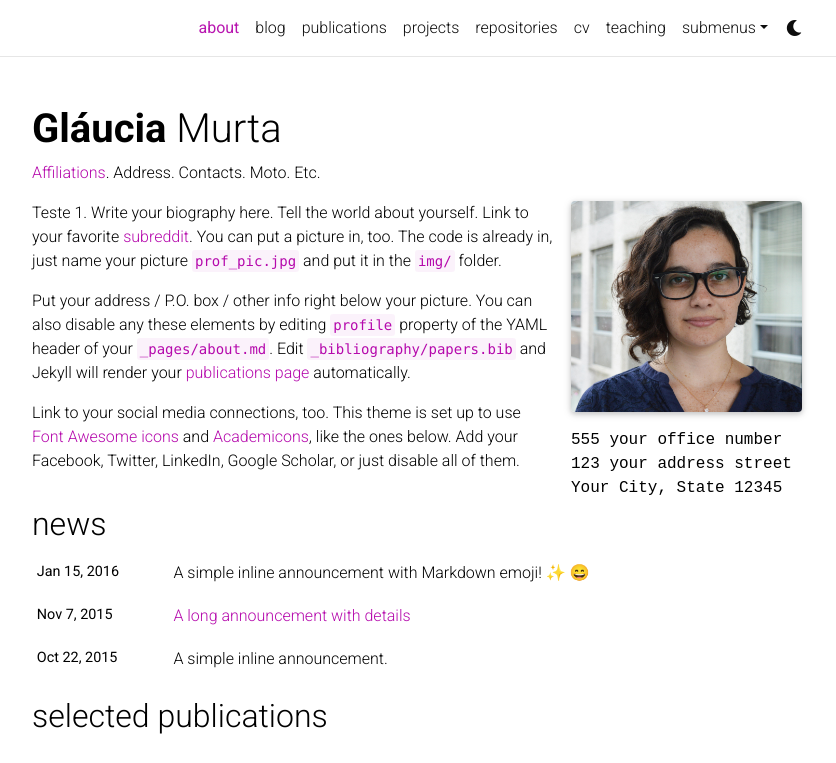
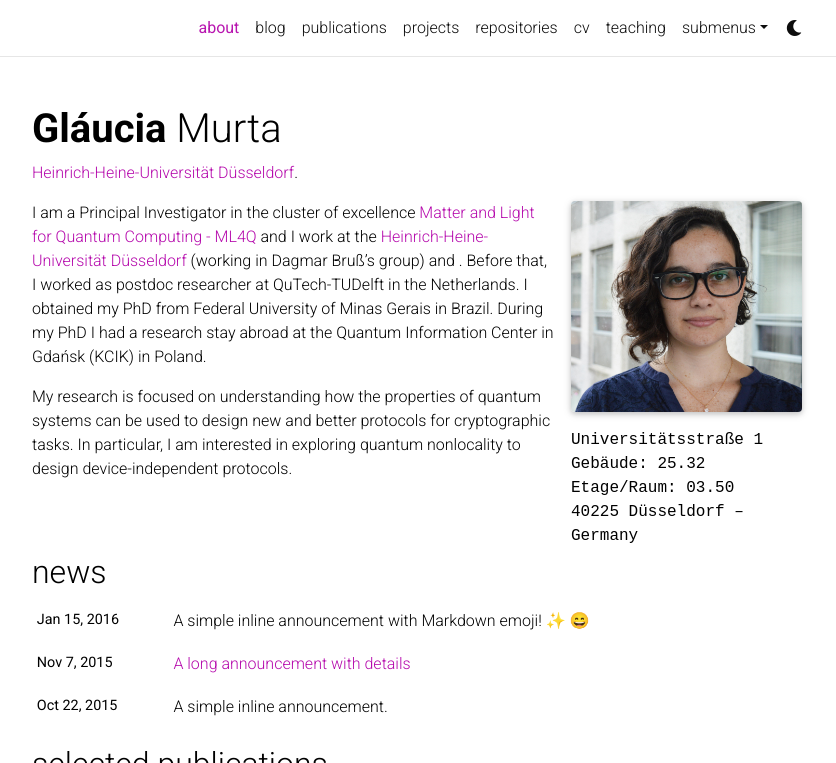
Before and after one commit to glauciamg/glauciamg.github.io, a Jekyll site: the page built from _pages/about.md, in a window 1280 px wide and 1100 px high, cut to the strip 0-763 px from the top of the window. Shown: the whole strip, without its empty margins (223-1059 px from the left). Built offline with Jekyll 4.4.1, drawn with Linux system fonts in a browser that asks for light colours; full-size pictures stand in for the smaller copies a plugin makes; emoji names are drawn with the system emoji font; comment, search, counter and statistics services are not loaded; a style sheet for code colours, icons or effects is not loaded.

Commit message:
About-me

```diff
--- a/_pages/about.md
+++ b/_pages/about.md
@@ -2,24 +2,22 @@
 layout: about
 title: about
 permalink: /
-subtitle: <a href='#'>Affiliations</a>. Address. Contacts. Moto. Etc.
+subtitle: <a href='#'>Heinrich-Heine-Universität Düsseldorf</a>.
 
 profile:
   align: right
   image: GMurta_photo.jpg
   image_circular: false # crops the image to make it circular
   address: >
-    <p>555 your office number</p>
-    <p>123 your address street</p>
-    <p>Your City, State 12345</p>
+    <p>Universitätsstraße 1</p>
+    <p>Gebäude: 25.32 Etage/Raum: 03.50</p>
+    <p>40225 Düsseldorf – Germany</p>
 
 news: true  # includes a list of news items
 selected_papers: true # includes a list of papers marked as "selected={true}"
 social: true  # includes social icons at the bottom of the page
 ---
 
-Teste 1. Write your biography here. Tell the world about yourself. Link to your favorite [subreddit](http://reddit.com). You can put a picture in, too. The code is already in, just name your picture `prof_pic.jpg` and put it in the `img/` folder.
+I am a Principal Investigator in the cluster of excellence [Matter and Light for Quantum Computing - ML4Q](https://ml4q.de/) and I work at the [Heinrich-Heine-Universität Düsseldorf](https://www.tp3.hhu.de/mitarbeiter.html) (working in Dagmar Bruß’s group) and . Before that, I worked as postdoc researcher at QuTech-TUDelft in the Netherlands. I obtained my PhD from Federal University of Minas Gerais in Brazil. During my PhD I had a research stay abroad at the Quantum Information Center in Gdańsk (KCIK) in Poland.
 
-Put your address / P.O. box / other info right below your picture. You can also disable any these elements by editing `profile` property of the YAML header of your `_pages/about.md`. Edit `_bibliography/papers.bib` and Jekyll will render your [publications page](/al-folio/publications/) automatically.
-
-Link to your social media connections, too. This theme is set up to use [Font Awesome icons](http://fortawesome.github.io/Font-Awesome/) and [Academicons](https://jpswalsh.github.io/academicons/), like the ones below. Add your Facebook, Twitter, LinkedIn, Google Scholar, or just disable all of them.
+My research is focused on understanding how the properties of quantum systems can be used to design new and better protocols for cryptographic tasks. In particular, I am interested in exploring quantum nonlocality to design device-independent protocols.
```
